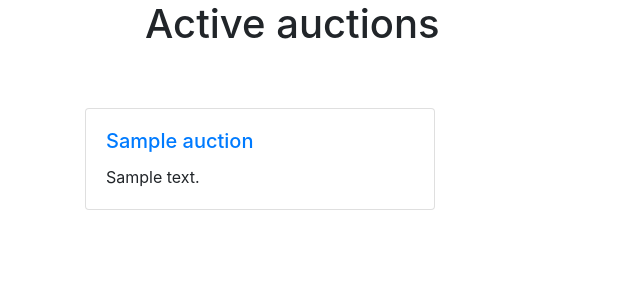
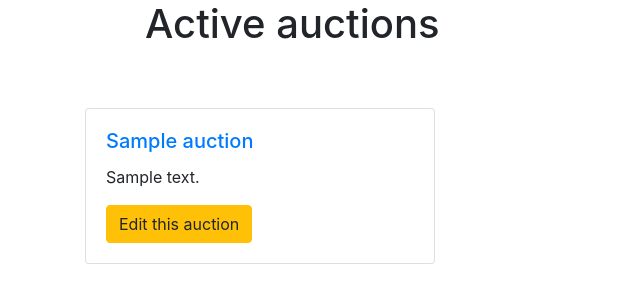
Before and after one commit to Salicorne/YAAS, a Django app: page /auctions in a window 1280 px wide. Shown: the part 140-444 px from the top of the page, without its empty margins (0-640 px from the left). Run offline with Django 3.2, Linux system fonts and the light colour scheme; a user stored in the database is signed in; tables that the repository leaves empty hold one stand-in row (values such as "Sample post"); some libraries are stand-ins or nearby versions.

Commit message:
Added auction edit

```diff
--- a/Auction/views.py
+++ b/Auction/views.py
@@ -30,6 +30,32 @@ class AuctionCreateView(View):
         else:
             return HttpResponse("error")
 
+class AuctionEditView(View):
+    @method_decorator(login_required)
+    def get(self, request, id):
+        auction = get_auctionView(id)
+        if auction.seller != request.user:
+            messages.error(request, "You can only edit your own auctions !")
+            return redirect("auctionsBrowse")
+        form = forms.AuctionEditForm(instance=auction)
+        return render(request, 'auctionEdit.html', {'form': form, 'title': auction.title, 'id': auction.id})
+
+    @method_decorator(login_required)
+    def post(self, request, id):
+        form = forms.AuctionEditForm(request.POST)
+        if form.is_valid():
+            auction = get_auctionView(id)
+            if auction.seller != request.user:
+                messages.error(request, "You can only edit your own auctions !")
+                return redirect("auctionsBrowse")
+            auction.description = form.cleaned_data.get("description")
+            auction.save()
+            messages.success(request, "Your auction has been updated !")
+            return redirect("auctionsBrowse")
+        else:
+            messages.error(request, "Error during auction editing !")
+            return render(request, 'auctionEdit.html', {'form': form, 'title': auction.title, 'id': auction.id})
+
 @login_required
 def auctionConfirm(request):
     form = forms.ConfAuctionForm(request.POST)
--- a/templates/browseAuctions.html
+++ b/templates/browseAuctions.html
@@ -18,6 +18,9 @@
                         <a href="{% url 'auctionView' id=a.id %}"><h5 class="card-title">{{ a.title }}</h5></a>
                         <p class="card-text">{{ a.description }}</p>
                         {#<a class="card-link" href="#">{{ a.id }}</a>-->#}
+                        {% if a.seller == user %}
+                        <a href="{% url 'auctionEdit' a.id %}" class="btn btn-warning">Edit this auction</a>
+                        {% endif %}
                     </div>
                 </div>
             </div>
--- a/yaas/urls.py
+++ b/yaas/urls.py
@@ -29,6 +29,7 @@ urlpatterns = [
     path('edit-user', UserEditView.as_view(), name="userEdit"),
 
     path('auctions/create', AuctionCreateView.as_view(), name="auctionCreate"),
+    path('auctions/edit/<int:id>', AuctionEditView.as_view(), name="auctionEdit"),
     path('auctions/confirm', auctionConfirm, name="auctionConfirm"),
 
     path('api/auctions', api_auctionsBrowse, name="api_auctionsBrowse"),
```
Also changed, not shown: Auction/forms.py (+13 -0 lines), templates/auctionEdit.html (added, +29 -0 lines).
